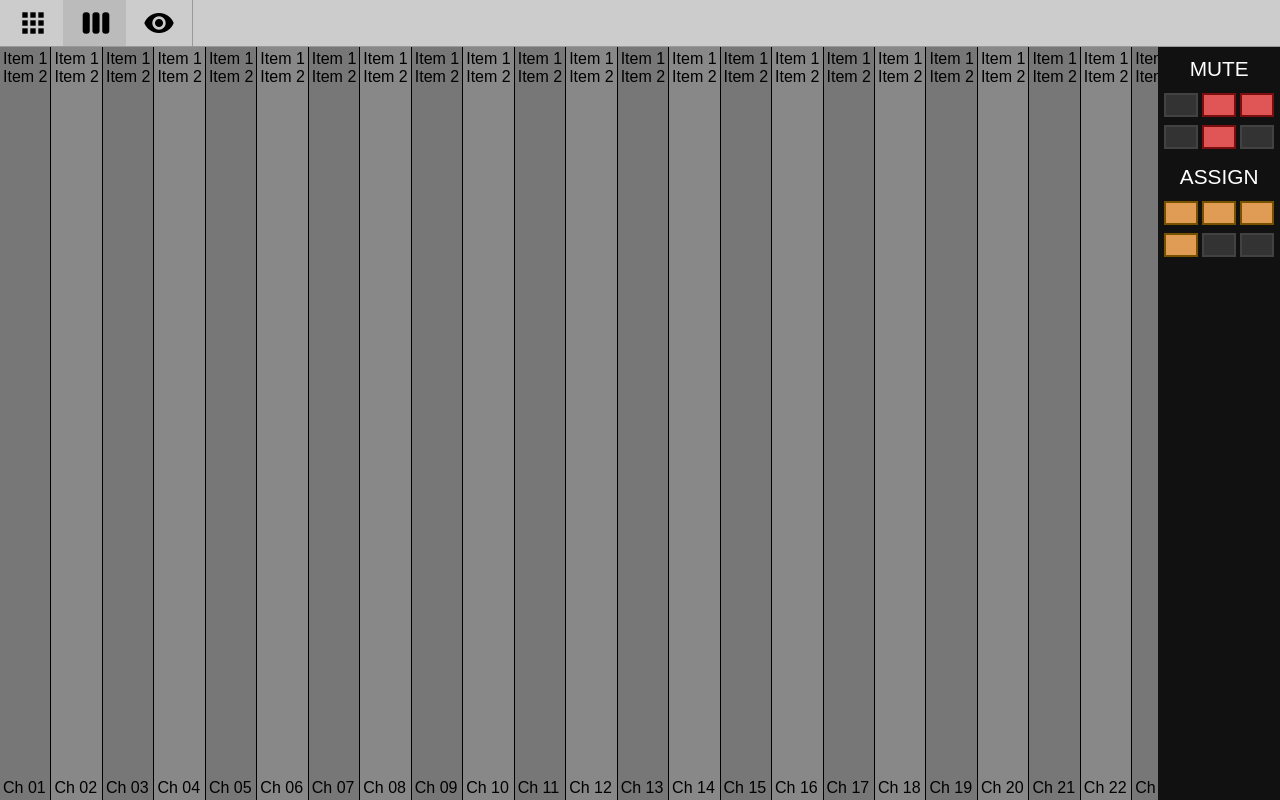
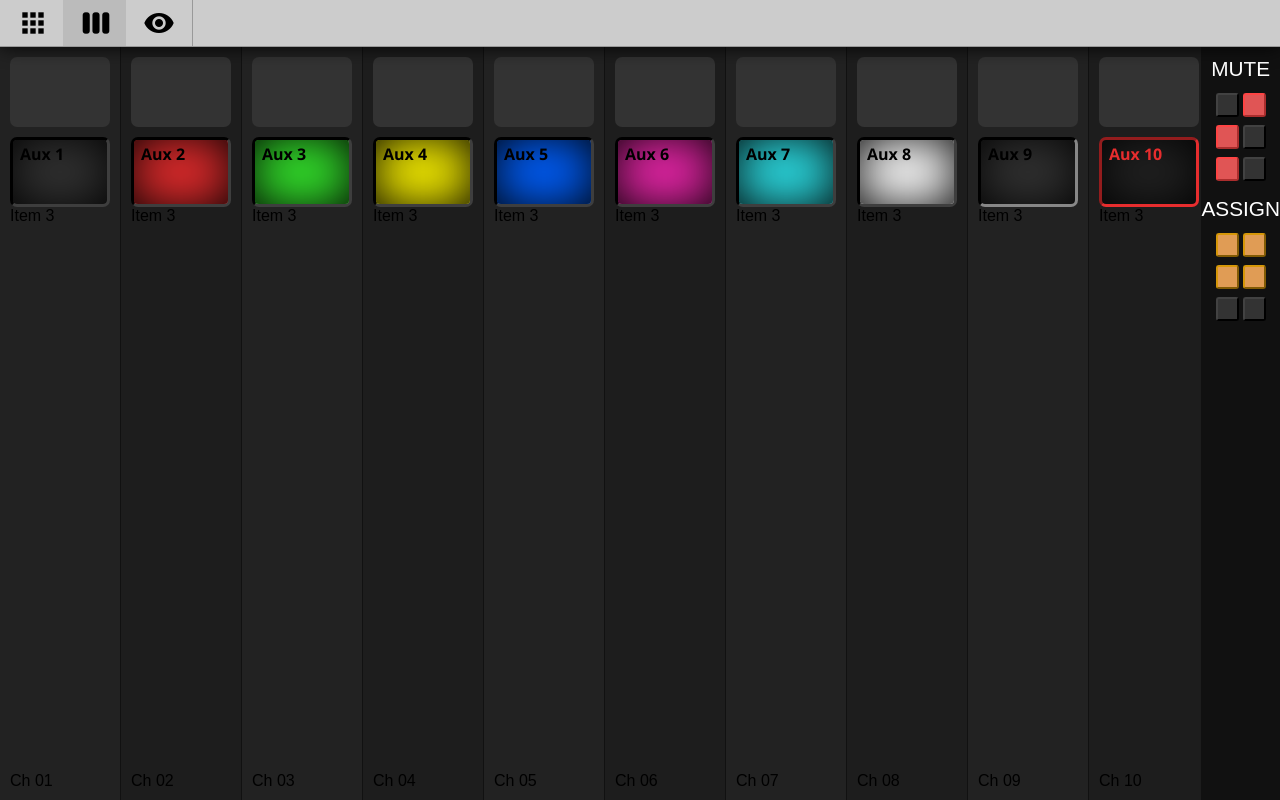
Before and after one commit to maartenverheul/X32-Online, a Vue app: page / in a window 1280 px wide. Built offline with nearby package versions, Linux system fonts and the light colour scheme.

Commit message:
designed channel strips

```diff
--- a/src/App.vue
+++ b/src/App.vue
@@ -1,6 +1,6 @@
 <template>
   <!-- <div id="app" class="noselect" style="height: 100vh;"> -->
-  <div id="app" style="height: 100vh;">
+  <div id="app" class="noselect" style="height: 100vh;">
     <TopBar id="topbar"/>
     <router-view id="content"/>
   </div>
--- a/src/components/BankPage.vue
+++ b/src/components/BankPage.vue
@@ -1,7 +1,7 @@
 <template>
     <div id="bankpage">
       <ChannelStrip v-on:click.native="closeSidebar"/>
-      <SideBar class="sidebar" ref="sidebar"/>
+      <SideBar ref="sidebar"/>
     </div>
 </template>
 
@@ -28,7 +28,7 @@ export default {
 </script>
 
 <!-- Add "scoped" attribute to limit CSS to this component only -->
-<style scoped lang="less">
+<style scoped lang="scss">
 #content {
   height: 100%;
   display: flex;
@@ -38,10 +38,4 @@ export default {
   align-items: stretch;
   align-self: stretch;
 }
-.channelstrip {
-  flex-grow: 1
-}
-// .sidebar{
-
-// }
 </style>
--- a/src/components/Items/Channel.vue
+++ b/src/components/Items/Channel.vue
@@ -1,8 +1,9 @@
 <template>
-  <div class="channel">
-    <div>Item 1</div>
-    <div style="flex-grow: 1">Item 2</div>
-    <div>Ch {{channelnr}}</div>
+  <div :class="['channel', props.color, props.border?'border':'']">
+    <div class="gain rounded"></div>
+    <div class="scribble rounded">{{props.text}}</div>
+    <div style="flex-grow: 1">Item 3</div>
+    <div>Ch {{props.id}}</div>
   </div>
 </template>
 
@@ -10,19 +11,11 @@
 export default {
   name: 'Channel',
   props: {
-    chnr: {
-      type: String,
-      default() {
-        return 0
-      },
-      validator(value){
-        return value.length > 0 && value.length <= 2;
-      }
-    }
+    props: Object
   },
   data () {
     return {
-      channelnr: this.chnr,
+      channelnr: this.props.id.toString(),
     }
   },
   created() {
@@ -31,12 +24,62 @@ export default {
 }
 </script>
 
-<style scoped>
+<style lang="scss">
+$width: 100px;
+$spacing: 10px;
 .channel {
   color: black;
   display: flex;
   flex-direction: column;
   justify-content: center;
-  padding: 3px;
+  padding: $spacing;
+  flex-shrink: 0;
+	border-right: 1px solid #111;
+  width: $width;
+
+  &:nth-child(odd){ background-color: #222; }
+  &:nth-child(even){ background-color: #1d1d1d; }
+
+  .gain {
+  background-color: #333;
+  width: 100%;
+  height: 70px;
+  margin-bottom: $spacing;
+  }
+  .scribble {
+    background-color: #222;
+    width: 100%;
+    height: 70px;
+    padding: 3px 7px;
+    box-sizing: border-box;
+    font-weight: bold;
+    font-family: 'Segoe UI', Tahoma, Geneva, Verdana, sans-serif;
+    border-style: inset;
+    border-color: #3e3e3e;
+    box-shadow: inset 0 0 49px -3px black;
+    border-width: 3px;
+  }
+
+  .rounded {
+    border-radius: 7px;
+  }
+
+  &.black:not(.border) .scribble {    background-color: #333; }
+  &.red:not(.border) .scribble {      background-color: #e72d2e; }
+  &.green:not(.border) .scribble {    background-color: #35e72d; }
+  &.yellow:not(.border) .scribble {   background-color: #fcf300; }
+  &.blue:not(.border) .scribble {     background-color: #0060ff; }
+  &.magenta:not(.border) .scribble {  background-color: #ed27ac; }
+  &.cyan:not(.border) .scribble {     background-color: #2de0e7; }
+  &.white:not(.border) .scribble {    background-color: #fff; }
+  &.black.border .scribble { border-color: #333; background-color: #333 }
+  &.red.border .scribble {    border-color: #e72d2e; color: #e72d2e; }
+  &.green.border .scribble {  border-color: #35e72d; color: #35e72d; }
+  &.yellow.border .scribble { border-color: #fcf300; color: #fcf300; }
+  &.blue.border .scribble {   border-color: #0060ff; color: #0060ff; }
+  &.magenta.border .scribble {border-color: #ed27ac; color: #ed27ac; }
+  &.cyan.border .scribble {   border-color: #2de0e7; color: #2de0e7; }
+  &.white.border .scribble {  border-color: #ffffff; color: #ffffff; }
 }
+
 </style>
--- a/src/components/Items/ChannelStrip.vue
+++ b/src/components/Items/ChannelStrip.vue
@@ -1,37 +1,6 @@
 <template>
   <div class="channelstrip" style="color: white;">
-    <Channel class="ch" chnr="1"/>
-    <Channel class="ch" chnr="2"/>
-    <Channel class="ch" chnr="3"/>
-    <Channel class="ch" chnr="4"/>
-    <Channel class="ch" chnr="5"/>
-    <Channel class="ch" chnr="6"/>
-    <Channel class="ch" chnr="7"/>
-    <Channel class="ch" chnr="8"/>
-    <Channel class="ch" chnr="9"/>
-    <Channel class="ch" chnr="10"/>
-    <Channel class="ch" chnr="11"/>
-    <Channel class="ch" chnr="12"/>
-    <Channel class="ch" chnr="13"/>
-    <Channel class="ch" chnr="14"/>
-    <Channel class="ch" chnr="15"/>
-    <Channel class="ch" chnr="16"/>
-		<Channel class="ch" chnr="17"/>
-    <Channel class="ch" chnr="18"/>
-    <Channel class="ch" chnr="19"/>
-    <Channel class="ch" chnr="20"/>
-    <Channel class="ch" chnr="21"/>
-    <Channel class="ch" chnr="22"/>
-    <Channel class="ch" chnr="23"/>
-    <Channel class="ch" chnr="24"/>
-    <Channel class="ch" chnr="25"/>
-    <Channel class="ch" chnr="26"/>
-    <Channel class="ch" chnr="27"/>
-    <Channel class="ch" chnr="28"/>
-    <Channel class="ch" chnr="29"/>
-    <Channel class="ch" chnr="30"/>
-    <Channel class="ch" chnr="31"/>
-    <Channel class="ch" chnr="32"/>
+    <Channel :key="ch.id" v-for="ch in channels" :props="ch"/>
   </div>
 </template>
 
@@ -44,44 +13,74 @@ export default {
 	},
   data () {
     return {
-      expanded: false
+      expanded: false,
+      channels: [
+        { id: '01', color: 'black',   border: false, text: 'Aux 1', icon: '' },
+        { id: '02', color: 'red',     border: false, text: 'Aux 2', icon: '' },
+        { id: '03', color: 'green',   border: false, text: 'Aux 3', icon: '' },
+        { id: '04', color: 'yellow',  border: false, text: 'Aux 4', icon: '' },
+        { id: '05', color: 'blue',    border: false, text: 'Aux 5', icon: '' },
+        { id: '06', color: 'magenta', border: false, text: 'Aux 6', icon: '' },
+        { id: '07', color: 'cyan',    border: false, text: 'Aux 7', icon: '' },
+        { id: '08', color: 'white',   border: false, text: 'Aux 8', icon: '' },
+        { id: '09', color: 'black',   border: true, text: 'Aux 9', icon: '' },
+        { id: '10', color: 'red',     border: true, text: 'Aux 10', icon: '' },
+        { id: '11', color: 'green',   border: true, text: 'Aux 11', icon: '' },
+        { id: '12', color: 'yellow',  border: true, text: 'Aux 12', icon: '' },
+        { id: '13', color: 'blue',    border: true, text: 'Aux 13', icon: '' },
+        { id: '14', color: 'magenta', border: true, text: 'Aux 14', icon: '' },
+        { id: '15', color: 'cyan',    border: true, text: 'Aux 15', icon: '' },
+        { id: '16', color: 'white',   border: true, text: 'Aux 16', icon: '' },
+        { id: '17', color: 'green',   border: true, text: 'Aux 17', icon: '' },
+        { id: '18', color: 'green',   border: true, text: 'Aux 18', icon: '' },
+        { id: '19', color: 'green',   border: true, text: 'Aux 19', icon: '' },
+        { id: '20', color: 'green',   border: true, text: 'Aux 20', icon: '' },
+        { id: '21', color: 'green',   border: true, text: 'Aux 21', icon: '' },
+        { id: '22', color: 'green',   border: true, text: 'Aux 22', icon: '' },
+        { id: '23', color: 'green',   border: true, text: 'Aux 23', icon: '' },
+        { id: '24', color: 'green',   border: true, text: 'Aux 24', icon: '' },
+        { id: '25', color: 'green',   border: true, text: 'Aux 25', icon: '' },
+        { id: '26', color: 'green',   border: true, text: 'Aux 26', icon: '' },
+        { id: '27', color: 'green',   border: true, text: 'Aux 27', icon: '' },
+        { id: '28', color: 'green',   border: true, text: 'Aux 28', icon: '' },
+        { id: '29', color: 'green',   border: true, text: 'Aux 29', icon: '' },
+        { id: '30', color: 'green',   border: true, text: 'Aux 30', icon: '' },
+        { id: '31', color: 'green',   border: true, text: 'Aux 31', icon: '' },
+        { id: '32', color: 'green',   border: true, text: 'Aux 32', icon: '' },
+      ]
     }
   }
 }
 </script>
 
-<style lang="less" scoped>
+<style lang="scss" scoped>
 .channelstrip {
 	display: flex;
 	flex-direction: row;
 	justify-content: flex-start;
 	background-color: #333;
   overflow-x: scroll;
-}
-.ch {
-	flex-shrink: 0;
-	border-right: 1px solid black;
-}
-.ch:nth-child(odd){ background-color: #777; }
-.ch:nth-child(even){ background-color: #888; }
+  flex-grow: 1;
 
   /* width */
-.channelstrip::-webkit-scrollbar {
+  &::-webkit-scrollbar {
 	  height: 10px;
   }
+  /* Track */
+  &::-webkit-scrollbar-track {
+    background: #333;
+  }
 
-/* Track */
-.channelstrip::-webkit-scrollbar-track {
+  /* Handle */
+  &::-webkit-scrollbar-thumb {
     background: #555;
   }
 
-/* Handle */
-.channelstrip::-webkit-scrollbar-thumb {
-  background: #333;
+  /* Handle on hover */
+  &::-webkit-scrollbar-thumb:hover {
+    background: #555;
+  }
 }
 
-/* Handle on hover */
-.channelstrip::-webkit-scrollbar-thumb:hover {
-  background: #333;
-}
+
 </style>
--- a/src/components/Items/Sidebar.vue
+++ b/src/components/Items/Sidebar.vue
@@ -1,5 +1,5 @@
 <template>
-  <div :class="{'expanded': expanded}">
+  <div :class="{'sidebar': true, 'expanded': expanded}">
     <div class="mutes component" style="margin-top: 10px;" v-on:click="open">
       <span class="h1">MUTE</span>
       <div class="btn-group">
@@ -27,61 +27,72 @@
 
 <script>
 export default {
-  name: 'SideBar',
-  data () {
+  name: "SideBar",
+  data() {
     return {
       expanded: false
-    }
+    };
   },
   methods: {
-    open () {
-      this.expanded = true
+    open() {
+      this.expanded = true;
     },
-    close () {
-      this.expanded = false
+    close() {
+      this.expanded = false;
     }
   }
-}
+};
 </script>
 
-<style scoped>
+<style scoped lang="scss">
 .sidebar {
   padding: 0;
   background-color: #111;
-  width: 173px;
+  width: 210px;
   height: 100%;
   transition: width 0.1s ease-out;
-}
-.sidebar.expanded {
+
+  &.expanded {
     width: 800px;
   }
-.sidebar .component{
+  .component {
     text-align: center;
     cursor: pointer;
   }
-.sidebar .component .h1{
+  .component {
+    .h1 {
       color: white;
       font-size: 1.3rem;
     }
-.sidebar .component .btn-group {
+    .btn-group {
       margin: 10px 1px;
     }
-.sidebar .component .btn {
+    .btn {
       margin: 2px;
       width: 25%;
       height: 20px;
       display: inline-block;
+      background-color: #333333;
+      border: 2px outset #424242;
+      border-radius: 3px;
     }
-.sidebar .component .btn {
-  background-color: #333333;
-  border: 2px solid #424242;
+
+    &.mutes {
+      .btn {
+        &.active {
+          background-color: #e05555;
+          border-color: #ff4444;
         }
-.sidebar .mutes .btn.active {
-  background-color: #e05555;
-  border: 2px solid #7b0e0e;
       }
-.sidebar .assigns .btn.active {
+    }
+    &.assigns {
+      .btn {
+        &.active {
           background-color: #e09c55;
-  border: 2px solid #755100;
+          border-color: #d69708;
+        }
+      }
+    }
+  }
 }
 </style>
--- a/src/components/Items/TopBar.vue
+++ b/src/components/Items/TopBar.vue
@@ -23,6 +23,9 @@ export default {
 .topbar {
   margin: 0;
   border-bottom: 1px solid #999;
+  /* box-shadow: inset 0 0 100px black; */
+  box-shadow: 0px 0px 20px -1px rgba(0,0,0,1.0);
+  z-index: 1;
 }
 .topbar .btn-group {
   display: inline-block;
```
Lines whose indentation alone changed are shown as unchanged.
